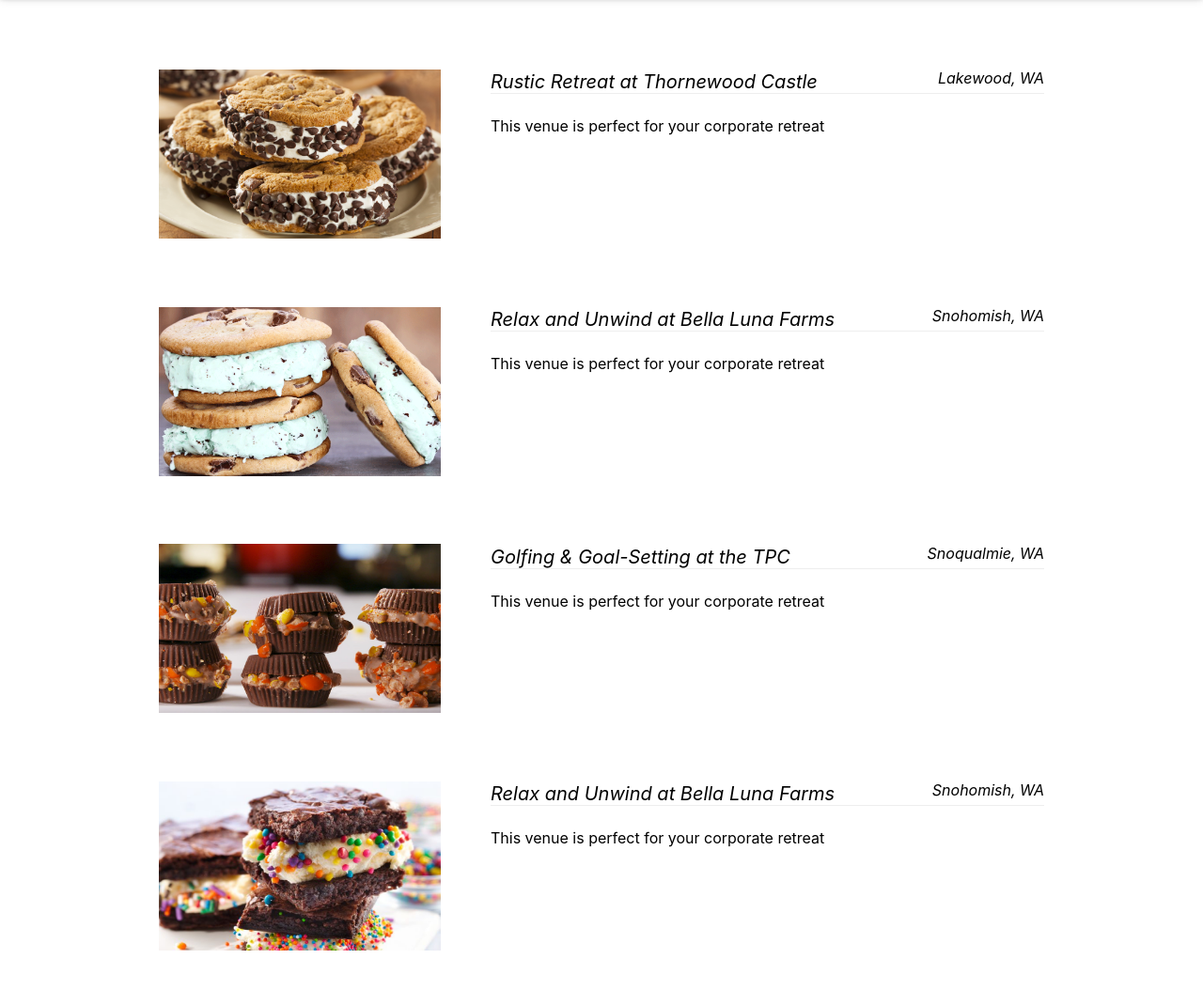
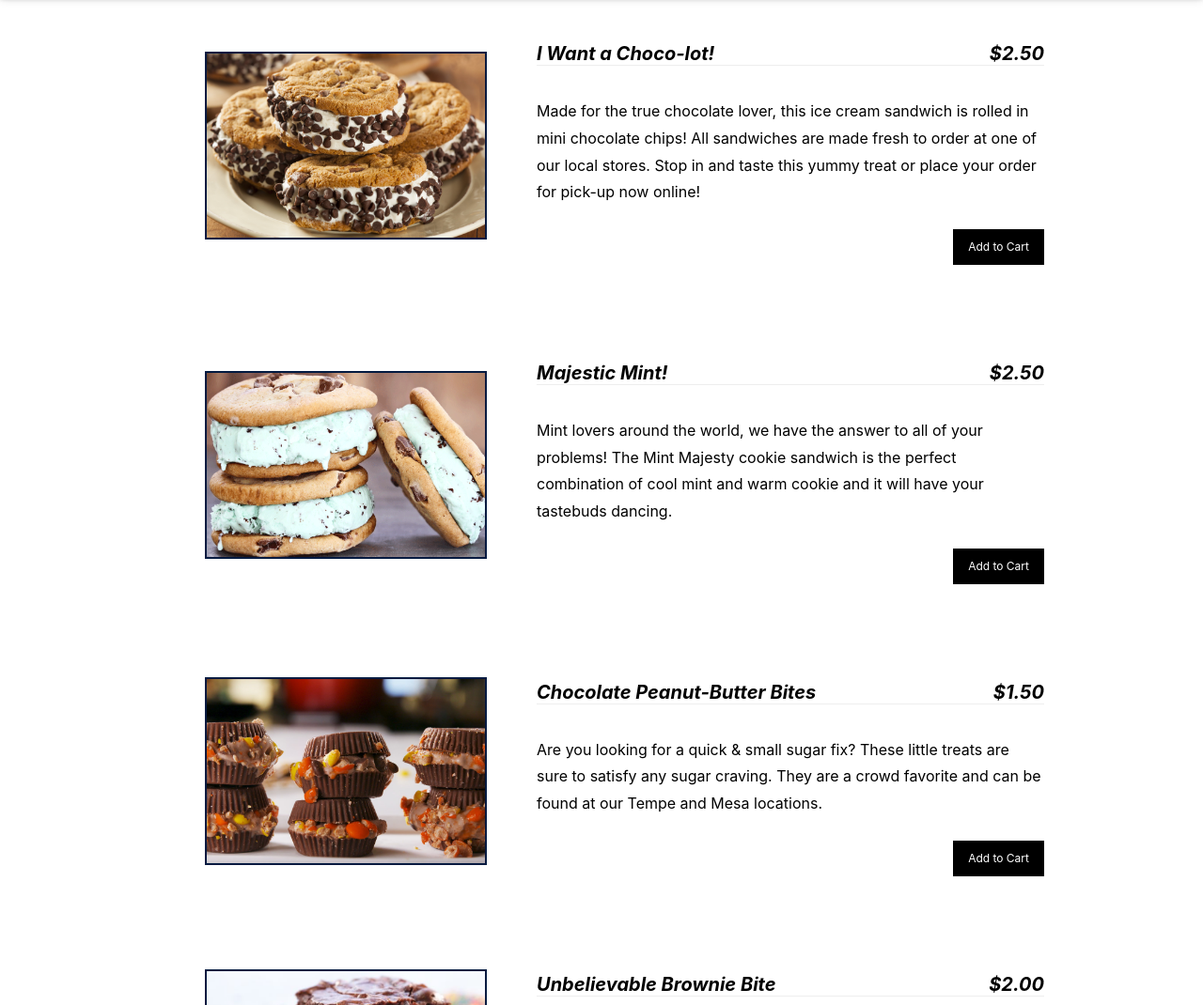
Before and after one commit to cafitzp1/TeamProject, a plain HTML site: page public/products.html in a window 1280 px wide. Shown: the part 54-1124 px from the top of the page at 94% size. Drawn offline with nearby package versions, Linux system fonts and the light colour scheme; files whose address does not match are found by name.

Commit message:
Edited product page

```diff
--- a/public/products.html
+++ b/public/products.html
@@ -47,70 +47,99 @@
         <div class="w3-row-padding w3-center">
         </div>
         <div class="w3-row-padding w3-center" style="margin: 0px 10rem;">
-            <table style="margin-left:auto; margin-right:auto; table-layout: fixed; margin-top:30px;" align="left">
+            <table class= "productTable">
                 <tr>
-                    <td class="product-results">
+                    <td class="td-products" rowspan="2">
                         <img class="productImages" src="./images/product1.png">
                     </td>
-
-                    <td class="product-results" style="width:100%; text-align: left; padding-left:50px; padding-bottom:150px;">
+                    <td class="td-products" style="width:100%; text-align: left; padding-left:50px;">
                         <div style="clear:both;padding-bottom:20px;">
-                            <a href="https://www.google.com" target="_blank">
-                                <h4 style="float:left;"><em>Rustic Retreat at Thornewood Castle</em></h4>
-                            </a>
-                            <h6 style="float:right;"><em>Lakewood, WA</em></h6>
+                        <h4 style="float:left;"><em><strong>I Want a Choco-lot!</strong></em></h4>
+                        <h4 style="float:right;"><em><strong>$2.50</strong></em></h4>
                         </div>
                         <hr>
-                        <div>
-                            <h6>This venue is perfect for your corporate retreat</h6>
+                    </td>
+                </tr>
+                <tr>
+                    <td class="td-products" style="width:100%; text-align: left; padding-left:50px;">
+                        <div style="clear:both;">
+                        <h6 style="float:left;padding-bottom: 15px;">Made for the true chocolate lover, this ice cream sandwich is rolled in mini chocolate chips! All sandwiches are made fresh to order at one of our local stores. Stop in and taste this yummy treat or place your order for pick-up now online!</h6>
+                        <button onclick="w3_close()" id="chocolate" class="w3-black w3-btn">Add to Cart</button>
                         </div>
                     </td>
                 </tr>
+            </table>
+            <br>
+            <br>
+            <br>
+            <table class= "productTable">
                     <tr>
-                    <td class="product-results">
+                        <td class="td-products" rowspan="2">
                             <img class="productImages" src="./images/Picture2.png">
                         </td>
-
-                    <td class="product-results" style="width:100%; text-align: left; padding-left:50px;; padding-bottom:150px;">
+                        <td class="td-products" style="width:100%; text-align: left; padding-left:50px;">
                             <div style="clear:both;padding-bottom:20px;">
-                            <h4 style="float:left;"><em>Relax and Unwind at Bella Luna Farms</em></h4>
-                            <h6 style="float:right;"><em>Snohomish, WA</em></h6>
+                            <h4 style="float:left;"><em><strong>Majestic Mint!</strong></em></h4>
+                            <h4 style="float:right;"><em><strong>$2.50</strong></em></h4>
                             </div>
                             <hr>
-                        <div>
-                            <h6>This venue is perfect for your corporate retreat</h6>
+                        </td>
+                    </tr>
+                    <tr>
+                        <td class="td-products" style="width:100%; text-align: left; padding-left:50px;">
+                            <div style="clear:both;">
+                            <h6 style="float:left; padding-bottom:15px;">Mint lovers around the world, we have the answer to all of your problems! The Mint Majesty cookie sandwich is the perfect combination of cool mint and warm cookie and it will have your tastebuds dancing.</h6>
+                            <button onclick="w3_close()" id="chocolate" class="w3-black w3-btn">Add to Cart</button>
                             </div>
                         </td>
                     </tr>
+                </table>
+                <br>
+                <br>
+                <br>
+                <table class= "productTable">
                         <tr>
-                    <td class="product-results">
+                            <td class="td-products" rowspan="2">
                                 <img class="productImages" src="./images/Picture3.png">
                             </td>
-
-                    <td class="product-results" style="width:100%; text-align: left; padding-left:50px; ; padding-bottom:150px;">
+                            <td class="td-products" style="width:100%; text-align: left; padding-left:50px;">
                                 <div style="clear:both;padding-bottom:20px;">
-                            <h4 style="float:left;"><em>Golfing & Goal-Setting at the TPC</em></h4>
-                            <h6 style="float:right;"><em>Snoqualmie, WA</em></h6>
+                                <h4 style="float:left;"><em><strong>Chocolate Peanut-Butter Bites</strong></em></h4>
+                                <h4 style="float:right;"><em><strong>$1.50</strong></em></h4>
                                 </div>
                                 <hr>
-                        <div>
-                            <h6>This venue is perfect for your corporate retreat</h6>
+                            </td>
+                        </tr>
+                        <tr>
+                            <td class="td-products" style="width:100%; text-align: left; padding-left:50px;">
+                                <div style="clear:both;">
+                                <h6 style="float:left; padding-bottom:15px;">Are you looking for a quick & small sugar fix? These little treats are sure to satisfy any sugar craving. They are a crowd favorite and can be found at our Tempe and Mesa locations.</h6>
+                                <button onclick="w3_close()" id="chocolate" class="w3-black w3-btn">Add to Cart</button>
                                 </div>
                             </td>
                         </tr>
+                    </table>
+                    <br>
+                    <br>
+                    <br>
+                    <table class= "productTable">
                             <tr>
-                    <td class="product-results">
+                                <td class="td-products" rowspan="2">
                                     <img class="productImages" src="./images/Picture4.png">
                                 </td>
-
-                    <td class="product-results" style="width:100%; text-align: left; padding-left:50px;; padding-bottom:150px;">
+                                <td class="td-products" style="width:100%; text-align: left; padding-left:50px;">
                                     <div style="clear:both;padding-bottom:20px;">
-                            <h4 style="float:left;"><em>Relax and Unwind at Bella Luna Farms</em></h4>
-                            <h6 style="float:right;"><em>Snohomish, WA</em></h6>
+                                    <h4 style="float:left;"><em><strong>Unbelievable Brownie Bite</strong></em></h4>
+                                    <h4 style="float:right;"><em><strong>$2.00</strong></em></h4>
                                     </div>
                                     <hr>
-                        <div>
-                            <h6>This venue is perfect for your corporate retreat</h6>
+                                </td>
+                            </tr>
+                            <tr>
+                                <td class="td-products" style="width:100%; text-align: left; padding-left:50px;">
+                                    <div style="clear:both;">
+                                    <h6 style="float:left;padding-bottom: 15px;">We challenge the idea that a brownie can survive without ice cream! In fact, our Brownie Bites prove just how perfectly ice cream and rich brownies compliment eachother. Try one today. </h6>
+                                    <button onclick="w3_close()" id="chocolate" class="w3-black w3-btn">Add to Cart</button>
                                     </div>
                                 </td>
                             </tr>
--- a/public/styles/style.css
+++ b/public/styles/style.css
@@ -251,7 +251,8 @@ html {
 td.product-results,img.productImages{
   height:200px;
   width: 300px;
-  padding-bottom:20px;
+  border:2px solid #021a40;
+
 }
 #form-background{
   width:50px;
@@ -265,3 +266,19 @@ td.product-results,img.productImages{
   background-color:aquamarine;
   position: relative;
 }
+div.product-info{
+  clear:both;
+  padding-left:10px;
+}
+button{
+  float:right;
+  font-size:12px;
+  vertical-align: top;
+}
+.productTable .td-products{
+  margin-left:auto;
+  margin-right:auto;
+  margin-top:30px;
+  vertical-align: middle;
+  padding-left:50px;
+}
```
Also changed, not shown: public/index.html (+1 -1 lines). Lines whose indentation alone changed are shown as unchanged.
